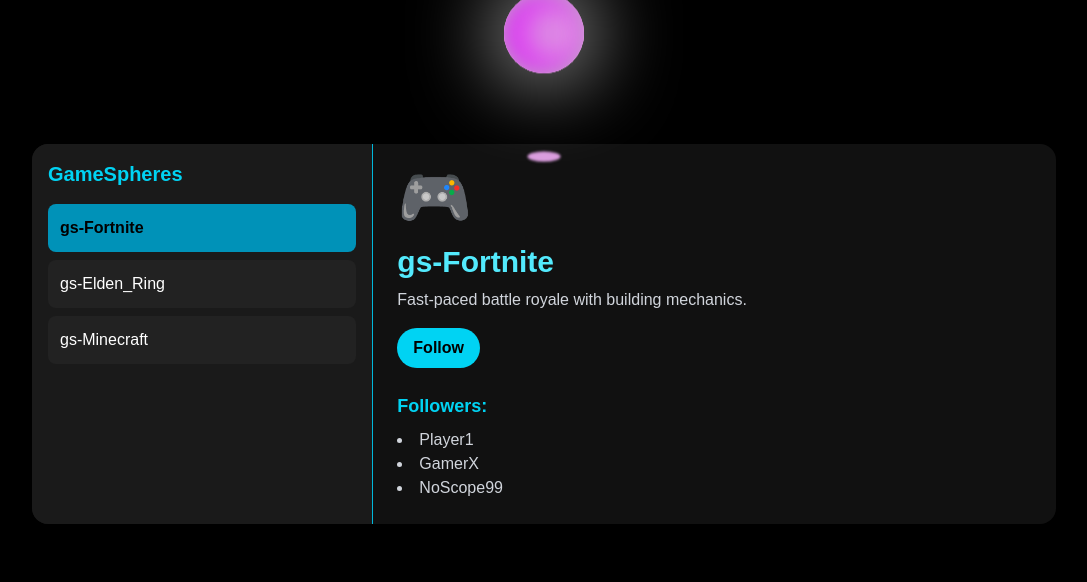
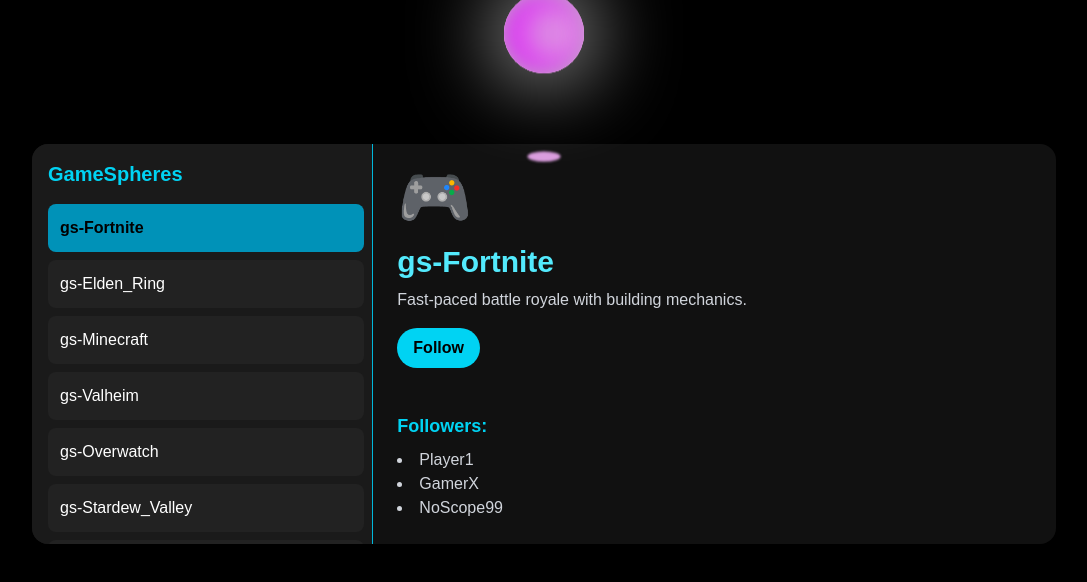
Before and after one commit to SDProject2025/game-spheres, a Next.js app: page /gameSpheres in a window 1280 px wide. Shown: the top 582 px of the page, without its empty margins (96-1183 px from the left). Built offline with nearby package versions, Linux system fonts and the light colour scheme.

Commit message:
refactor(adjustments): Adjusted layout of left column for gameSphere names on gameSpheres page

```diff
--- a/src/app/gameSpheres/page.tsx
+++ b/src/app/gameSpheres/page.tsx
@@ -23,8 +23,58 @@
     description: 'Blocky sandbox building and adventure.',
     profilePic: '🟩',
     followers: ['Steve', 'BuilderGirl', 'RedstonePro']
+  },
+  {
+    id: 4,
+    name: 'gs-Valheim',
+    description: 'Norse-themed survival and exploration adventure.',
+    profilePic: '🪓',
+    followers: ['VikingVoyager', 'OdinFan', 'ShieldMaiden']
+  },
+  {
+    id: 5,
+    name: 'gs-Overwatch',
+    description: 'Team-based hero shooter with vibrant characters.',
+    profilePic: '🎯',
+    followers: ['TracerMain', 'TankLord', 'SupportHero']
+  },
+  {
+    id: 6,
+    name: 'gs-Stardew_Valley',
+    description: 'Chill farming and life simulation game.',
+    profilePic: '🌾',
+    followers: ['FarmerBob', 'GreenThumb', 'Chickens4Life']
+  },
+  {
+    id: 7,
+    name: 'gs-Apex_Legends',
+    description: 'Battle royale with unique heroes and abilities.',
+    profilePic: '🏹',
+    followers: ['WraithMain', 'OctaneFan', 'SniperPro']
+  },
+  {
+    id: 8,
+    name: 'gs-Cyberpunk_2077',
+    description: 'Open-world RPG set in a neon dystopia.',
+    profilePic: '🤖',
+    followers: ['VFan', 'NetRunner', 'JohnnySilverhand']
+  },
+  {
+    id: 9,
+    name: 'gs-League_of_Legends',
+    description: 'Competitive MOBA with millions of players.',
+    profilePic: '⚡',
+    followers: ['ADC_MVP', 'MidLaneKing', 'JungleBeast']
+  },
+  {
+    id: 10,
+    name: 'gs-Call_of_Duty',
+    description: 'Fast-paced first-person shooter action.',
+    profilePic: '🔫',
+    followers: ['QuickScopePro', 'CODMaster', 'HeadshotKing']
   }
 ];
+
 
 export default function GameSpheres() {
   const [selected, setSelected] = useState(dummyGameSpheres[0]);
@@ -40,7 +90,7 @@
       {/* Main content */}
       <div className="flex w-full max-w-5xl rounded-2xl overflow-hidden shadow-lg bg-[#111] from-[#00ff75] to-[#3700ff] transition-all duration-300 hover:shadow-[0_0_30px_1px_rgba(0,255,117,0.3)]">
         {/* Left column */}
-        <div className="w-1/3 bg-[#1a1a1a] p-4 border-r border-cyan-500">
+        <div className="w-1/3 bg-[#1a1a1a] p-4 border-r border-cyan-500 left-column max-h-[400px] overflow-y-auto pr-2 scrollbar-thin">
           <h2 className="text-xl font-semibold mb-4 text-cyan-400">GameSpheres</h2>
           {dummyGameSpheres.map((sphere) => (
             <div
```
